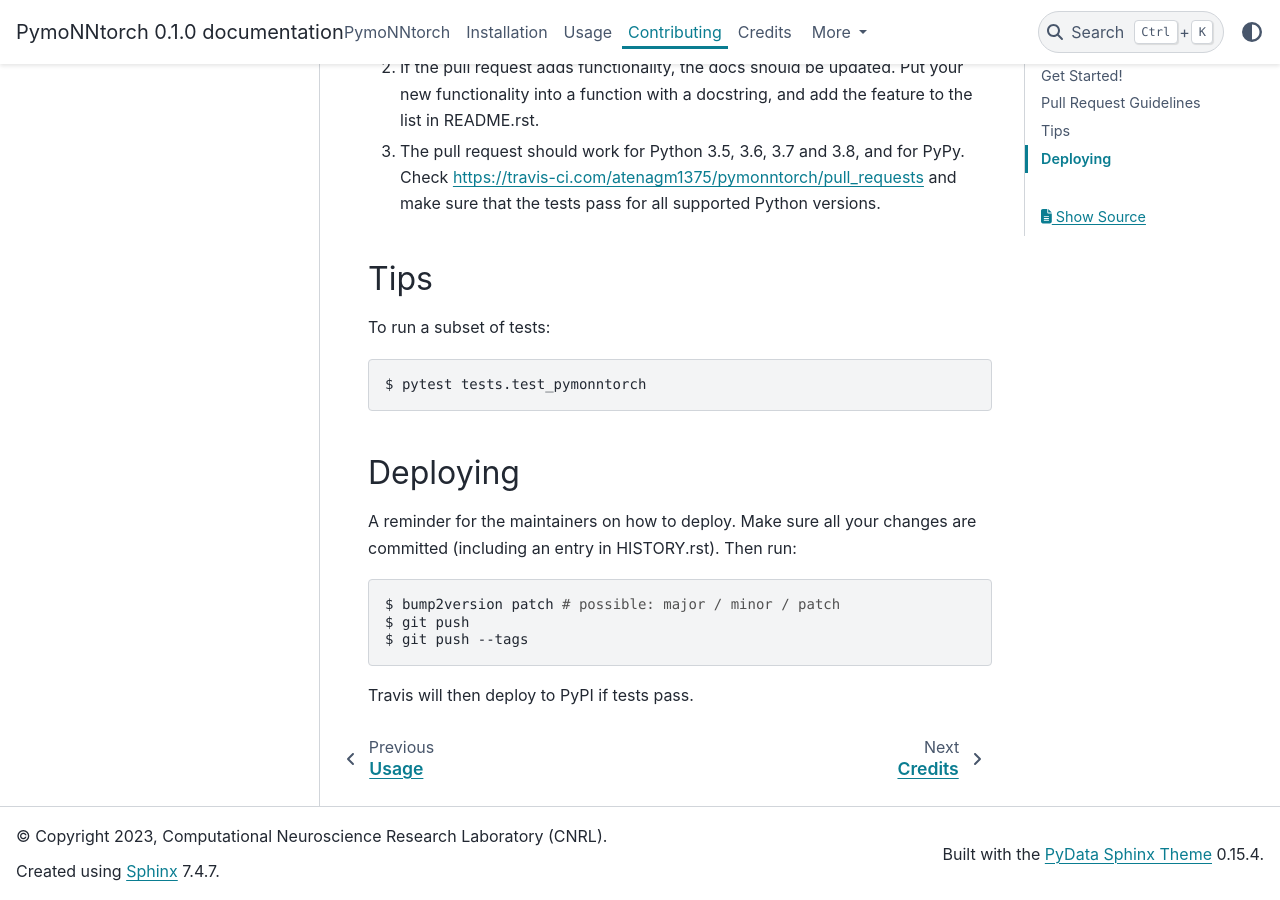
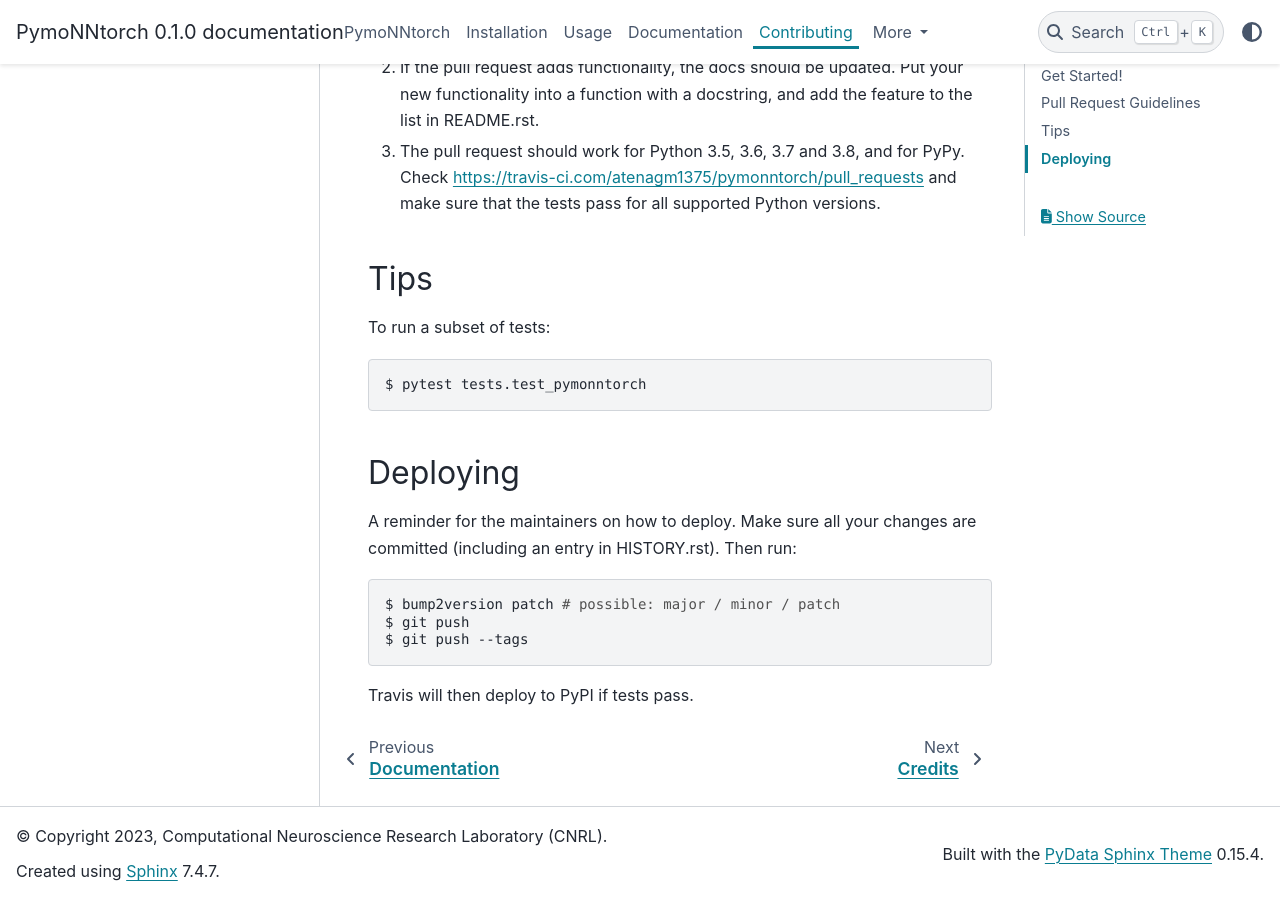
Before and after one commit to cnrl/PymoNNtorch, a Sphinx documentation site: the page built from docs/contributing.rst, in a window 1280 px wide and 900 px high, scrolled down 2558 px. Built offline with Sphinx 7.4.7 and the PyData theme 0.15.4, drawn with Linux system fonts in a browser that asks for light colours; pages that are not in the unit, such as notebooks, are missing from menus.

Commit message:
init documentation section

```diff
--- a/docs/conf.py
+++ b/docs/conf.py
@@ -31,7 +31,7 @@ import pymonntorch
 
 # Add any Sphinx extension module names here, as strings. They can be
 # extensions coming with Sphinx (named 'sphinx.ext.*') or your custom ones.
-extensions = ['sphinx.ext.autodoc', 'sphinx.ext.viewcode']
+extensions = ['sphinx.ext.autodoc', 'sphinx.ext.viewcode', 'sphinx.ext.napoleon']
 
 # Add any paths that contain templates here, relative to this directory.
 templates_path = ['_templates']
--- a/docs/index.rst
+++ b/docs/index.rst
@@ -8,7 +8,7 @@ Welcome to PymoNNtorch's documentation!
    readme
    installation
    usage
-   modules
+   documentation
    contributing
    authors
    history
```
Also changed, not shown: docs/documentation.rst (added, +11 -0 lines).
